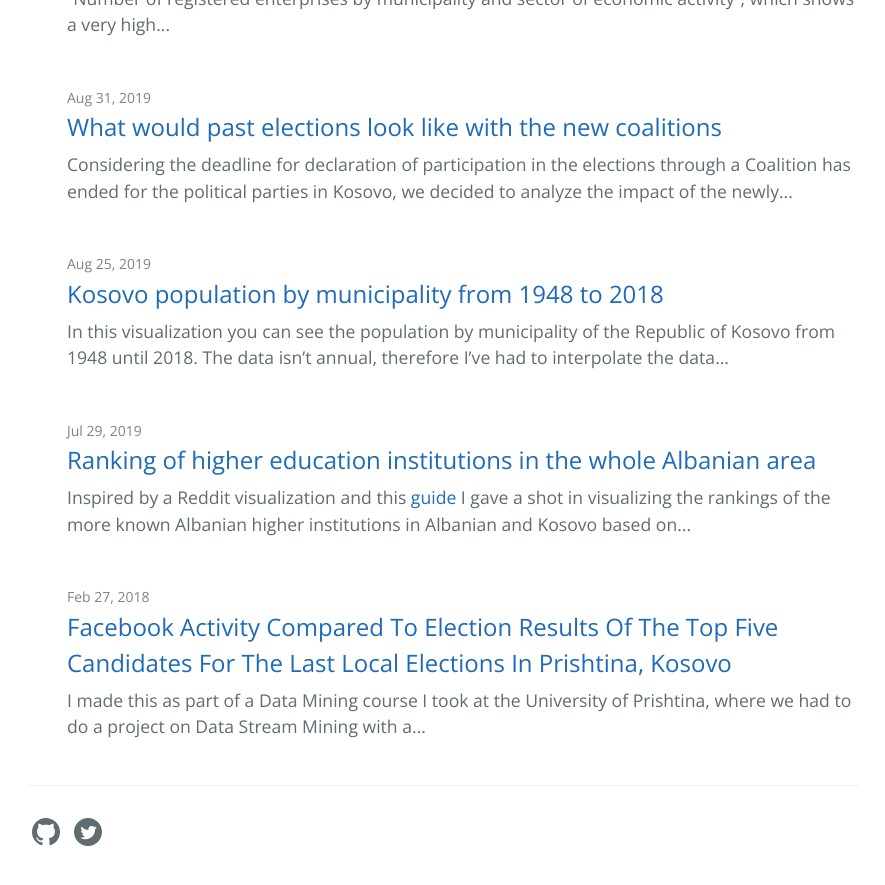
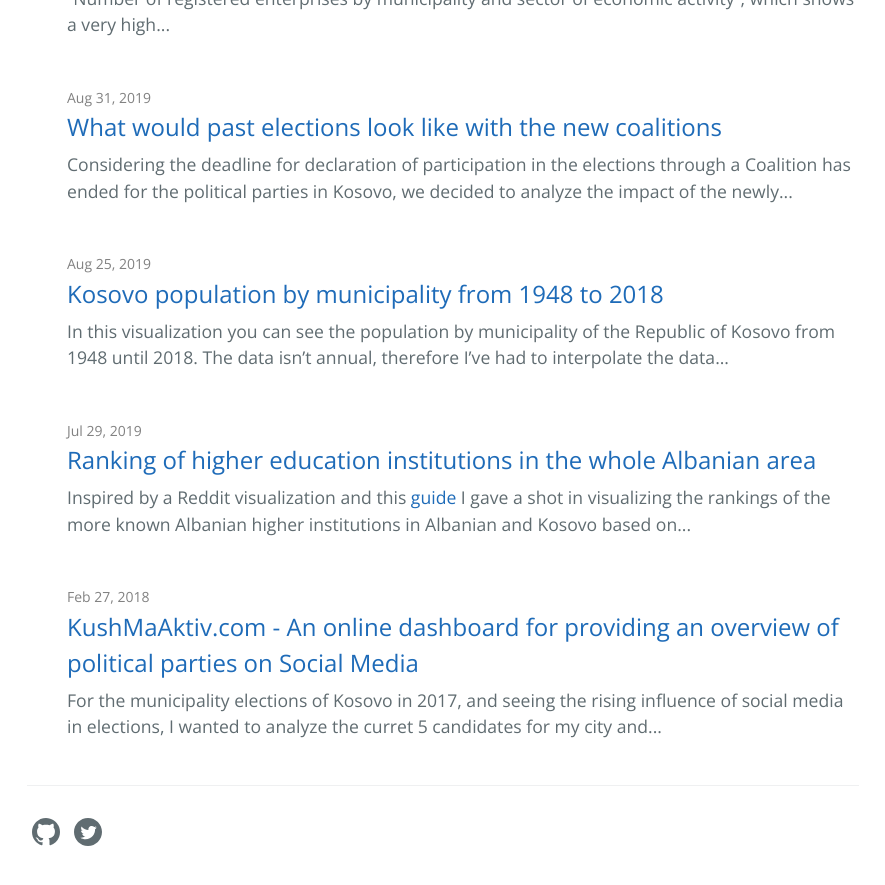
Before and after one commit to gentrexha/gentrexha.github.io, a Jekyll site: the page built from index.md, in a window 1280 px wide and 900 px high, scrolled down 2184 px. Shown: the top 885 px of the window, without its empty margins (197-1082 px from the left). Built offline with Jekyll 4.4.1, drawn with Linux system fonts in a browser that asks for light colours.

Commit message:
updated old post

```diff
--- a/_posts/2018-02-28-kushmaaktiv-local-elections.markdown
+++ b/_posts/2018-02-28-kushmaaktiv-local-elections.markdown
@@ -1,16 +1,21 @@
 ---
 layout: post
-title:  "Facebook Activity Compared To Election Results Of The Top Five Candidates For The Last Local Elections In Prishtina, Kosovo"
+title:  "KushMaAktiv.com - An online dashboard for providing an overview of political parties on Social Media"
 date:   2018-02-28 00:00:00 +0100
 categories: facebook data mining visualization
 ---
-I made this as part of a Data Mining course I took at the University of Prishtina, where we had to do a project on Data Stream Mining with a colleague of mine. We took the list of all candidates from Election Commission and linked them to their respective Facebook pages; furthermore we noticed that a lot of the candidates of the smaller municipalities weren't represented on social media, which is why we focused on the seven big cities of Kosovo. Moreover, we are looking into possibilities of generating election outcomes based on this social media activity.
+For the municipality elections of Kosovo in 2017, and seeing the rising influence of social media in elections, I wanted to analyze the curret 5 candidates for my city and see how they performed online. Below you can see a snapshot of the data for for the local election day on 2017-10-21:
 
 ![Kushmaaktiv Local Election 2017 with results](https://github.com/gentrexha/gentrexha.github.io/blob/master/assets/images/posts/kushmaaktiv-local-election-2017-w-results.png?raw=true)
 
-Election day was 2017-10-21 and the first round of elections were held in October not November.
+Having received very positive feedback on my initial analysis, I wanted to extend this analysis into a bigger application and decided to create a public dashboard for looking up all the public social figures in Kosove. For this I created KushMaAktiv.com (from Albanian meaning WhosMoreActive.com), which is an online dashboard for people to look up the social activities of policitcal figures in Kosovo and see how popular they are compared to others. Here's a view of the website:
 
-Tools used to create visual: Google Sheets & GIMP.
+![KushMaAktiv.com Website View](https://i.imgur.com/wrlAl0L.png)
+
+All data presented in the graphs of the site is obtained in real time from the Facebook Graph API, through which the API provides access to public Facebook data, and then calculates the total activity through algorithm which takes into account all likes, comments and distributions of one page or profile posts in one day.
+
+![](http://i.imgur.com/f4vJXJI.png)
+
 
 Facebook Activity taken from [Facebook Graph API](https://developers.facebook.com/docs/graph-api/) using PHP and MySQL.
 
```
